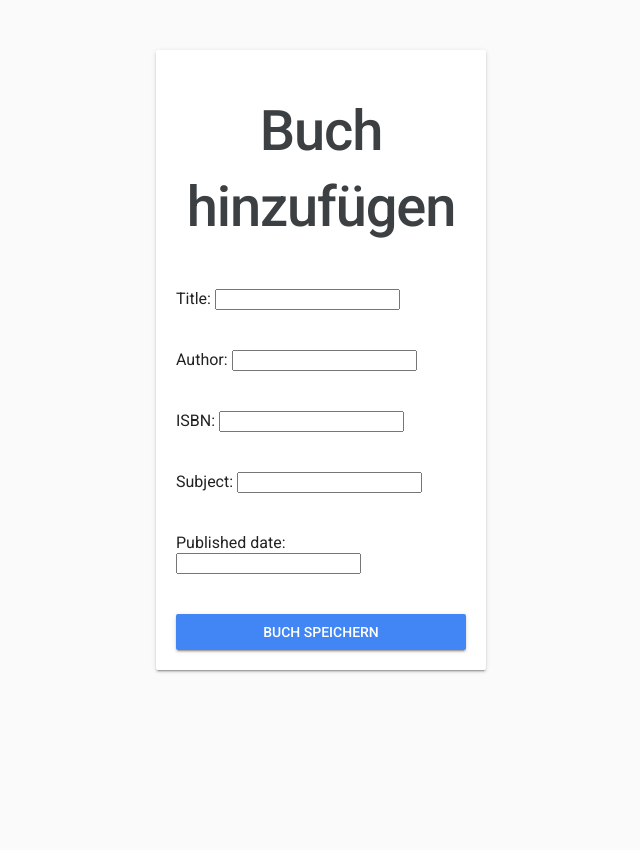
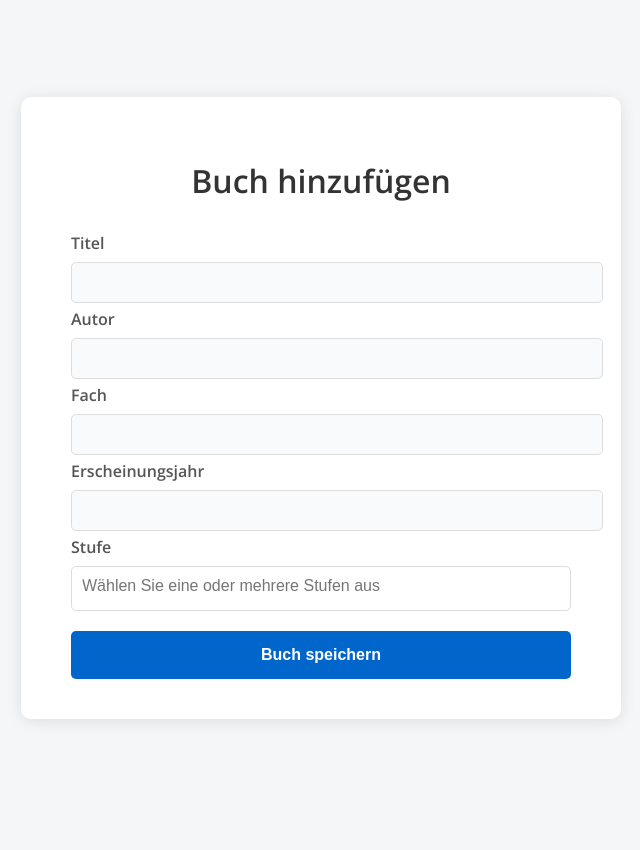
Before and after one commit to coband/Chriesi, a Django app: page /chriesi/add_book/ in a window 1280 px wide. Shown: the whole page, without its empty margins (319-959 px from the left). After the commit the page ends 721 px from the top, so only its background shows below. Run offline with Django 5.2, Linux system fonts and the light colour scheme; some libraries are stand-ins or nearby versions.

Commit message:
Tested local changes

```diff
--- a/chriesiweg/settings.py
+++ b/chriesiweg/settings.py
@@ -9,7 +9,7 @@ https://docs.djangoproject.com/en/5.1/topics/settings/
 For the full list of settings and their values, see
 https://docs.djangoproject.com/en/5.1/ref/settings/
 """
-
+import os
 from pathlib import Path
 
 # Build paths inside the project like this: BASE_DIR / 'subdir'.
@@ -122,6 +122,7 @@ USE_TZ = True
 # https://docs.djangoproject.com/en/5.1/howto/static-files/
 
 STATIC_URL = 'static/'
+STATICFILES_DIRS = [os.path.join(BASE_DIR, 'playground', 'static')]
 
 # Default primary key field type
 # https://docs.djangoproject.com/en/5.1/ref/settings/#default-auto-field
--- a/playground/forms.py
+++ b/playground/forms.py
@@ -1,7 +1,27 @@
 from django import forms
 from .models import Book
 
-class BookForm(forms.ModelForm):
-    class Meta:
-        model = Book
-        fields = ['title', 'author', 'ISBN', 'subject', 'published_date']
+# class BookForm(forms.ModelForm):
+#     class Meta:
+#         model = Book
+#         fields = ['title', 'author', 'ISBN', 'subject', 'published_date']
+
+class BuchForm(forms.Form):
+    titel = forms.CharField(label='Titel', max_length=100)
+    autor = forms.CharField(label='Autor', max_length=100)
+    fach = forms.CharField(label='Fach', max_length=100)
+    erscheinungsjahr = forms.IntegerField(label='Erscheinungsjahr')
+    stufe = forms.MultipleChoiceField(
+        label='Stufe',
+        choices=[
+            ('KiGa', 'KiGa'),
+            ('1. Klasse', '1. Klasse'),
+            ('2. Klasse', '2. Klasse'),
+            ('3. Klasse', '3. Klasse'),
+            ('4. Klasse', '4. Klasse'),
+            ('5. Klasse', '5. Klasse'),
+            ('6. Klasse', '6. Klasse'),
+        ],
+        widget=forms.SelectMultiple,
+        required=True,
+    )
--- a/playground/models.py
+++ b/playground/models.py
@@ -1,7 +1,7 @@
 from django.db import models
 
 class Book(models.Model):
-    title = models.CharField(max_length=255, null=True, blank=True)
+    Titel = models.CharField(max_length=255, null=True, blank=True)
     author = models.CharField(max_length=255, null=True, blank=True)
     ISBN = models.CharField(max_length=255, null=True, blank=True)
     subject = models.CharField(max_length=255, null=True, blank=True)
--- /dev/null
+++ b/playground/static/styles.css
@@ -0,0 +1,71 @@
+body {
+  font-family: "Open Sans", sans-serif;
+  background-color: #f4f6f8;
+  display: flex;
+  justify-content: center;
+  align-items: center;
+  height: 100vh;
+}
+.form-container {
+  background-color: #ffffff;
+  padding: 40px 50px;
+  box-shadow: 0 2px 15px rgba(0, 0, 0, 0.1);
+  border-radius: 10px;
+  max-width: 500px;
+  width: 100%;
+}
+h1 {
+  margin-bottom: 30px;
+  font-weight: 600;
+  color: #333333;
+  text-align: center;
+}
+label {
+  display: block;
+  margin-bottom: 8px;
+  font-weight: 600;
+  color: #555555;
+}
+input,
+select,
+textarea {
+  width: 100%;
+  padding: 12px 15px;
+  margin-bottom: 5px;
+  border: 1px solid #dddddd;
+  border-radius: 5px;
+  background-color: #f9fafb;
+}
+select[multiple] {
+  height: auto;
+}
+.errorlist {
+  color: #ff0033;
+  margin-bottom: 15px;
+  list-style: none;
+  padding: 0;
+}
+.errorlist li {
+  margin: 0;
+}
+button {
+  width: 100%;
+  padding: 15px;
+  background-color: #0066cc;
+  border: none;
+  color: #ffffff;
+  font-weight: 600;
+  border-radius: 5px;
+  cursor: pointer;
+  font-size: 16px;
+  margin-top: 20px;
+}
+button:hover {
+  background-color: #005bb5;
+}
+/* Falls Sie Select2 verwenden */
+.select2-container--default .select2-selection--multiple {
+  border: 1px solid #dddddd;
+  border-radius: 5px;
+  padding: 5px;
+}
--- a/playground/templates/add_book.html
+++ b/playground/templates/add_book.html
@@ -1,68 +1,46 @@
 <!DOCTYPE html>
 <html lang="de">
   <head>
+    {% load static %}
     <meta charset="UTF-8" />
     <title>Buch hinzufügen</title>
     <!-- Google Fonts -->
     <link
-      href="https://fonts.googleapis.com/css2?family=Roboto:wght@400;500&display=swap"
+      href="https://fonts.googleapis.com/css2?family=Open+Sans:wght@400;600&display=swap"
       rel="stylesheet"
     />
-    <!-- Material Design Lite CSS -->
+    <!-- Select2 CSS (falls verwendet) -->
     <link
+      href="https://cdn.jsdelivr.net/npm/select2@4.1.0-rc.0/dist/css/select2.min.css"
       rel="stylesheet"
-      href="https://code.getmdl.io/1.3.0/material.indigo-pink.min.css"
     />
-    <!-- Custom Styles -->
-    <style>
-      body {
-        font-family: "Roboto", sans-serif;
-        background-color: #fafafa;
-      }
-      .mdl-card {
-        margin: 50px auto;
-        padding: 20px;
-        max-width: 600px;
-      }
-      .mdl-textfield {
-        width: 100%;
-      }
-      .mdl-button--submit {
-        background-color: #4285f4;
-        color: #fff;
-        width: 100%;
-        margin-top: 20px;
-      }
-      h1 {
-        font-weight: 500;
-        text-align: center;
-        color: #3c4043;
-      }
-    </style>
+    <!-- Ihr eigenes CSS -->
+    <link rel="stylesheet" href="{% static 'styles.css' %}" />
   </head>
   <body>
-    <div class="mdl-card mdl-shadow--2dp">
+    <div class="form-container">
       <h1>Buch hinzufügen</h1>
       <form method="post">
-        {% csrf_token %}
-        <!-- Replace form.as_p with custom styled fields -->
-        {{ form.non_field_errors }} {% for field in form %}
-        <div
-          class="mdl-textfield mdl-js-textfield mdl-textfield--floating-label"
-        >
-          {{ field.errors }} {{ field.label_tag }} {{ field }}
+        {% csrf_token %} {{ form.non_field_errors }} {% for field in form %}
+        <div>
+          <label for="{{ field.id_for_label }}">{{ field.label }}</label>
+          {{ field }} {{ field.errors }}
         </div>
         {% endfor %}
-        <button
-          type="submit"
-          class="mdl-button mdl-js-button mdl-button--raised mdl-button--submit"
-        >
-          Buch speichern
-        </button>
+        <button type="submit">Buch speichern</button>
       </form>
     </div>
 
-    <!-- Material Design Lite JS -->
-    <script defer src="https://code.getmdl.io/1.3.0/material.min.js"></script>
+    <!-- jQuery und Select2 JS (falls verwendet) -->
+    <script src="https://code.jquery.com/jquery-3.6.0.min.js"></script>
+    <script src="https://cdn.jsdelivr.net/npm/select2@4.1.0-rc.0/dist/js/select2.min.js"></script>
+    <script>
+      $(document).ready(function () {
+        $("#id_stufe").select2({
+          placeholder: "Wählen Sie eine oder mehrere Stufen aus",
+          allowClear: true,
+        });
+      });
+    </script>
   </body>
 </html>
--- a/playground/views.py
+++ b/playground/views.py
@@ -1,12 +1,12 @@
 from django.shortcuts import render, redirect
-from .forms import BookForm
+from .forms import BuchForm
 
 def add_book(request):
     if request.method == 'POST':
-        form = BookForm(request.POST)
+        form = BuchForm(request.POST)
         if form.is_valid():
             form.save()
             return redirect('book_list')  # Leitet zur Liste aller Bücher weiter
     else:
-        form = BookForm()
+        form = BuchForm()
     return render(request, 'add_book.html', {'form': form})
```
